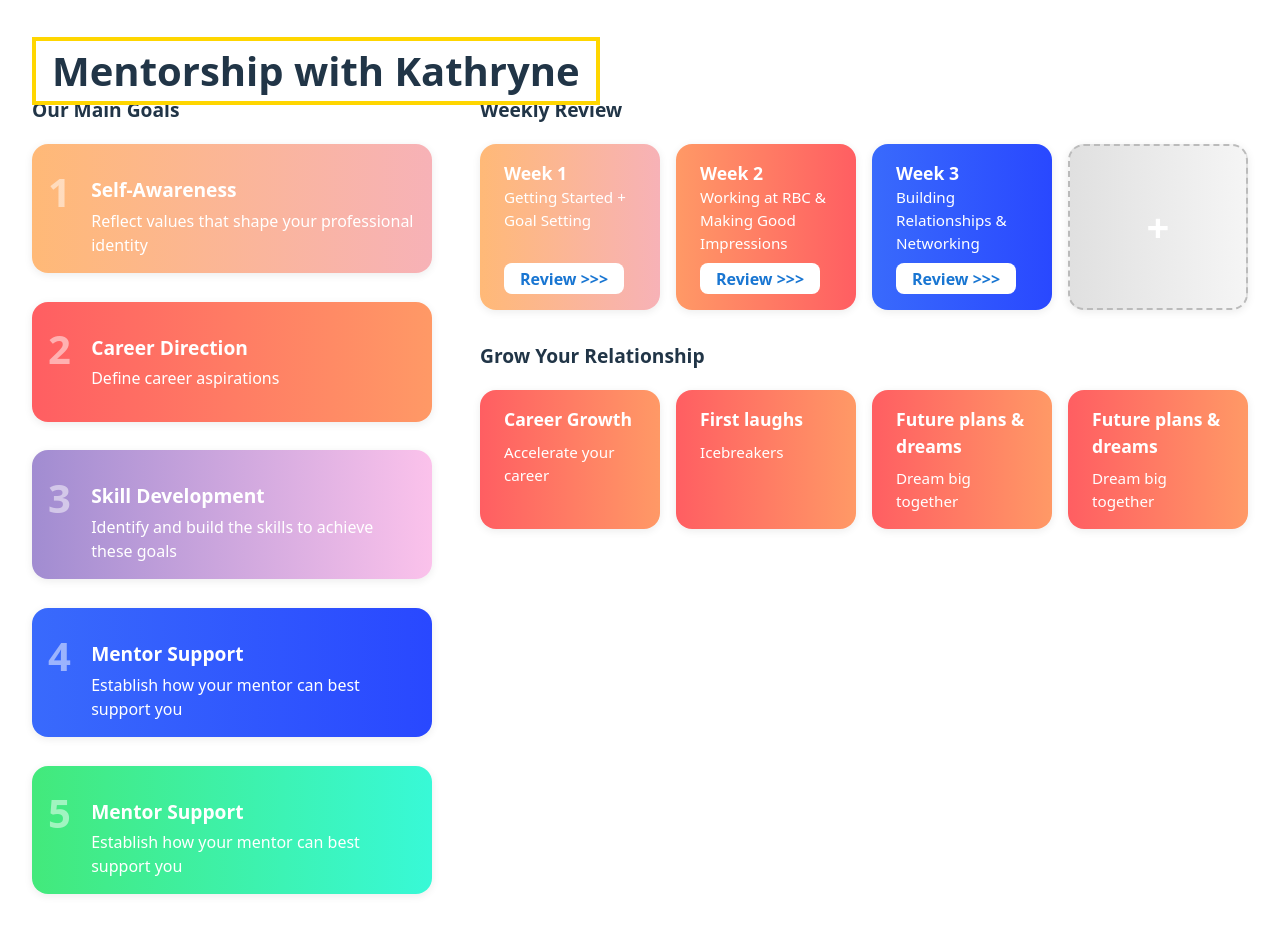
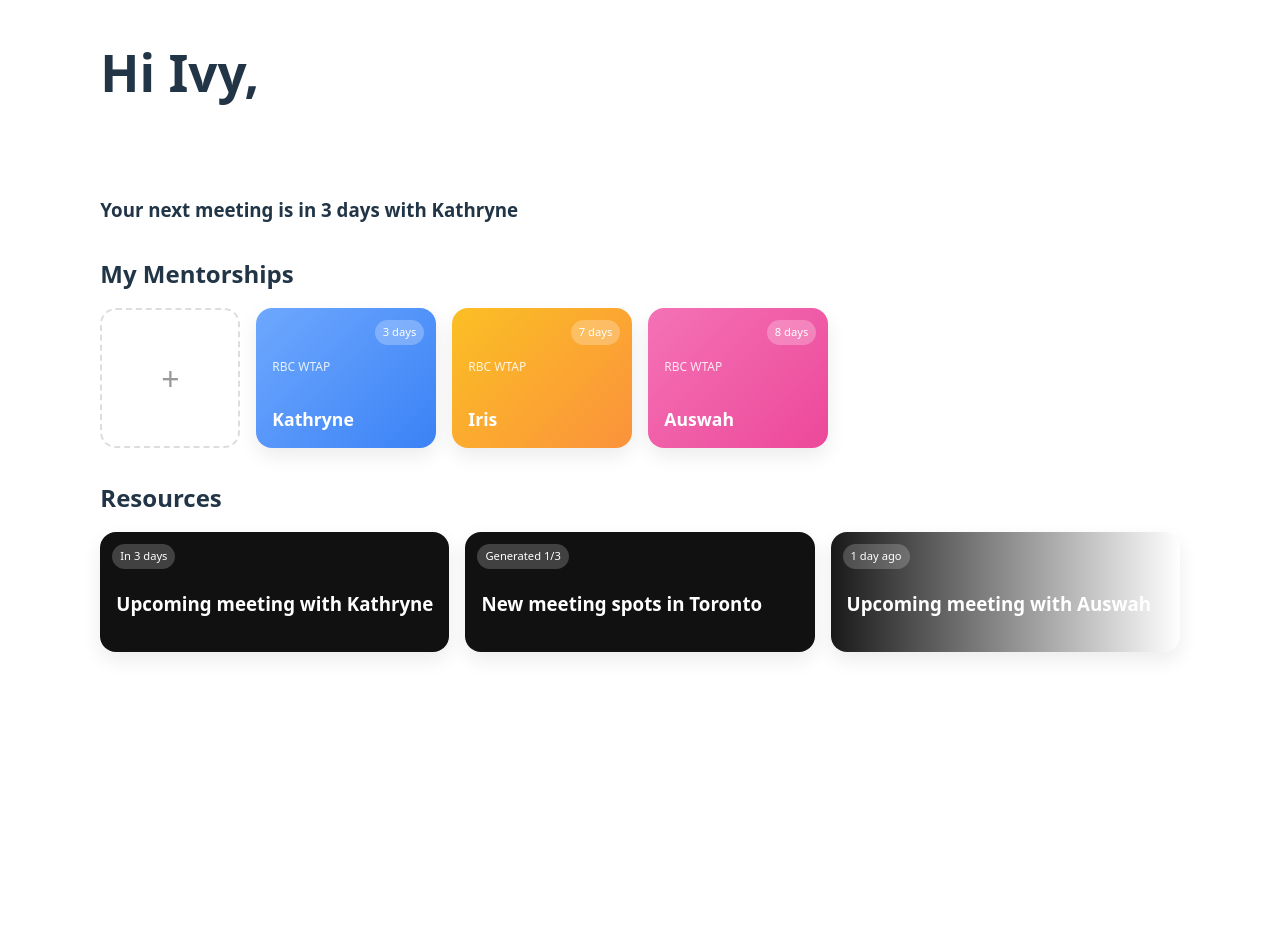
Before and after one commit to kathrynezong/mentorship-app, a React (Vite) app in the folder mentorship-app/: page / in a window 1280 px wide. Shown: the top 932 px of the page. After the commit the page ends 800 px from the top, so only its background shows below. Built offline with nearby package versions, Linux system fonts and the light colour scheme.

Commit message:
add routing

```diff
--- a/mentorship-app/package.json
+++ b/mentorship-app/package.json
@@ -11,7 +11,8 @@
   },
   "dependencies": {
     "react": "^19.2.0",
-    "react-dom": "^19.2.0"
+    "react-dom": "^19.2.0",
+    "react-router-dom": "^7.12.0"
   },
   "devDependencies": {
     "@eslint/js": "^9.39.1",
--- a/mentorship-app/src/App.tsx
+++ b/mentorship-app/src/App.tsx
@@ -1,16 +1,17 @@
-import MentorshipTracker from "./MentorshipTracker";
 import "./App.css";
+import "./index.css"
 import { useMeetings } from './NextMeeting.tsx'
+import { Routes, Route } from "react-router-dom"
+import { Link } from "react-router-dom"
+import MentorshipTracker from "./MentorshipTracker"
 
 function App() {
-  return <MentorshipTracker />;
   const { meetings } = useMeetings()
   const now = new Date()
 
   const nextMeeting = meetings
     .map(m => ({ ...m, dateObj: new Date(m.date) }))
-    .filter(m => m.dateObj > now)
-    .sort((a, b) => a.dateObj.getTime() - b.dateObj.getTime())[0]
+    .filter(m => m.dateObj > now)[0]
 
   const hasNextMeeting = Boolean(nextMeeting)
 
@@ -32,6 +33,8 @@ function App() {
 
 
   return (
+  <Routes>
+    <Route path="/" element={
       <>
         <div className="header">
           <h1>Hi Ivy,</h1>
@@ -40,7 +43,7 @@ function App() {
               <>
                 Your next meeting is{" "}
                 <strong>{dayText}</strong> with{" "}
-              <strong>{nextMeeting.with}</strong>
+                <strong>{nextMeeting?.with}</strong>
               </>
             ) : (
               "No upcoming meetings yet!"
@@ -54,23 +57,23 @@ function App() {
           <div className="mentorship-grid">
             <button className="mentorship-add">+</button>
 
-          <a className="mentorship-card blue" href="/RBC_WTAP_Kathryne">
+            <Link to="/mentorship/Kathryne" className="mentorship-card blue">
               <span className="badge">3 days</span>
               <p className="org">RBC WTAP</p>
               <h3>Kathryne</h3>
-          </a>
+            </Link>
 
-          <a className="mentorship-card orange" href="/RBC_WTAP_Iris">
+            <Link to="/mentorship/Iris" className="mentorship-card orange">
               <span className="badge">7 days</span>
               <p className="org">RBC WTAP</p>
               <h3>Iris</h3>
-          </a>
+            </Link>
 
-          <a className="mentorship-card pink" href="/RBC_WTAP_Auswah">
+            <Link to="/mentorship/Auswah" className="mentorship-card pink">
               <span className="badge">8 days</span>
               <p className="org">RBC WTAP</p>
               <h3>Auswah</h3>
-          </a>
+            </Link>
           </div>
         </div>
 
@@ -94,9 +97,16 @@ function App() {
             </div>
           </div>
         </div>
+      </>
+    } />
 
-    </>
-  )
-}
+    <Route
+      path="/mentorship/:name"
+      element={<MentorshipTracker />}
+    />
+
+    <Route path="*" element={<div>Page not found</div>} />
+  </Routes>
+)}
 
 export default App
--- a/mentorship-app/src/NextMeeting.tsx
+++ b/mentorship-app/src/NextMeeting.tsx
@@ -18,7 +18,11 @@ export function MeetingsProvider({
 }: {
   children: React.ReactNode
 }) {
-  const [meetings, setMeetings] = useState<Meeting[]>([])
+  const [meetings, setMeetings] = useState<Meeting[]>([
+    { id: "1", date: "2026-01-19", with: "Kathryne" },
+    { id: "2", date: "2026-01-23", with: "Iris" },
+    { id: "3", date: "2026-01-24", with: "Auswah" },
+  ])
 
   return (
     <MeetingsContext.Provider value={{ meetings, setMeetings }}>
--- a/mentorship-app/src/main.tsx
+++ b/mentorship-app/src/main.tsx
@@ -1,11 +1,15 @@
-import { StrictMode } from 'react'
-import { createRoot } from 'react-dom/client'
-import './index.css'
-import App from './App.tsx'
-import { MeetingsProvider } from './NextMeeting.tsx'
+import React from "react"
+import ReactDOM from "react-dom/client"
+import { BrowserRouter } from "react-router-dom"
+import App from "./App"
+import { MeetingsProvider } from "./NextMeeting"
 
-createRoot(document.getElementById('root')!).render(
-  <StrictMode>
-    <MeetingsProvider><App /></MeetingsProvider>
-  </StrictMode>,
+ReactDOM.createRoot(document.getElementById("root")!).render(
+  <React.StrictMode>
+    <BrowserRouter>
+      <MeetingsProvider>
+        <App />
+      </MeetingsProvider>
+    </BrowserRouter>
+  </React.StrictMode>
 )
```
Also changed, not shown: package.json (added, +7 -0 lines), 2 other files (tests, documents, lock files or other folders). Lines whose indentation alone changed are shown as unchanged.
